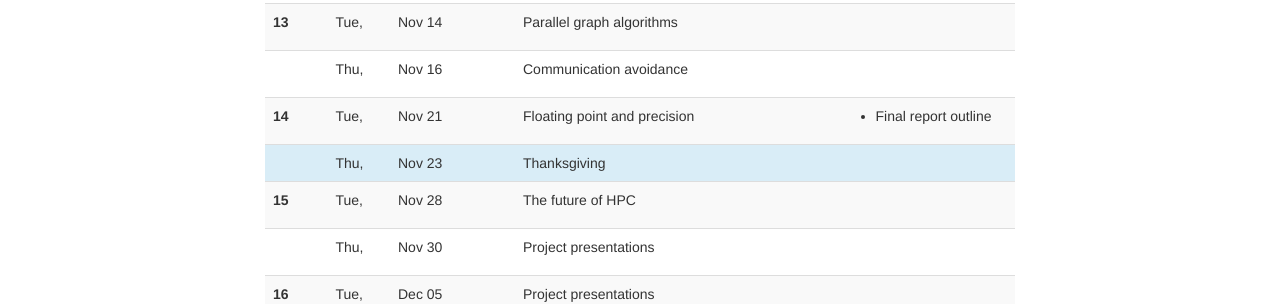
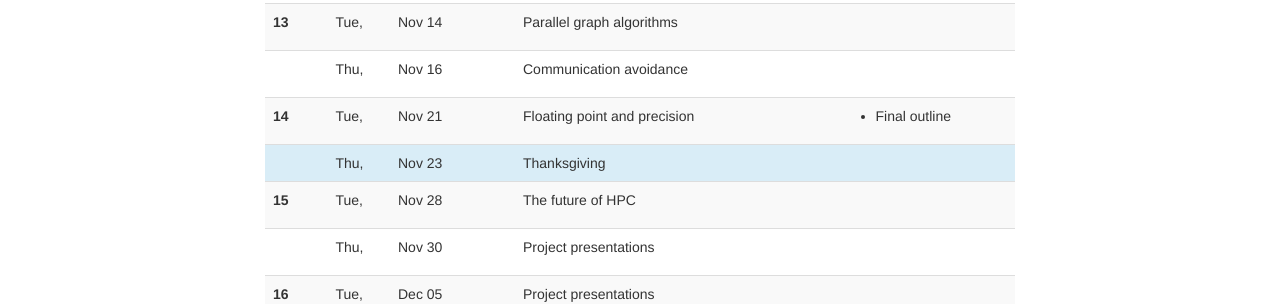
Before and after one commit to cornell-cs5220-f17/cs5220-f17, a Jekyll site: the page built from web/schedule.html, in a window 1280 px wide and 900 px high, scrolled down 965 px. Shown: the part 467-771 px from the top of the window. Built offline with Jekyll 4.4.1, drawn with Linux system fonts in a browser that asks for light colours; nearby versions of some CDN libraries.

Commit message:
Update HW.

```diff
--- a/web/_data/lectures.yml
+++ b/web/_data/lectures.yml
@@ -148,7 +148,7 @@
 -
   date: 2017-11-21
   info: Floating point and precision
-  hw: Final report outline
+  hw: Final outline
 -
   date: 2017-11-23
   break: Thanksgiving
```
